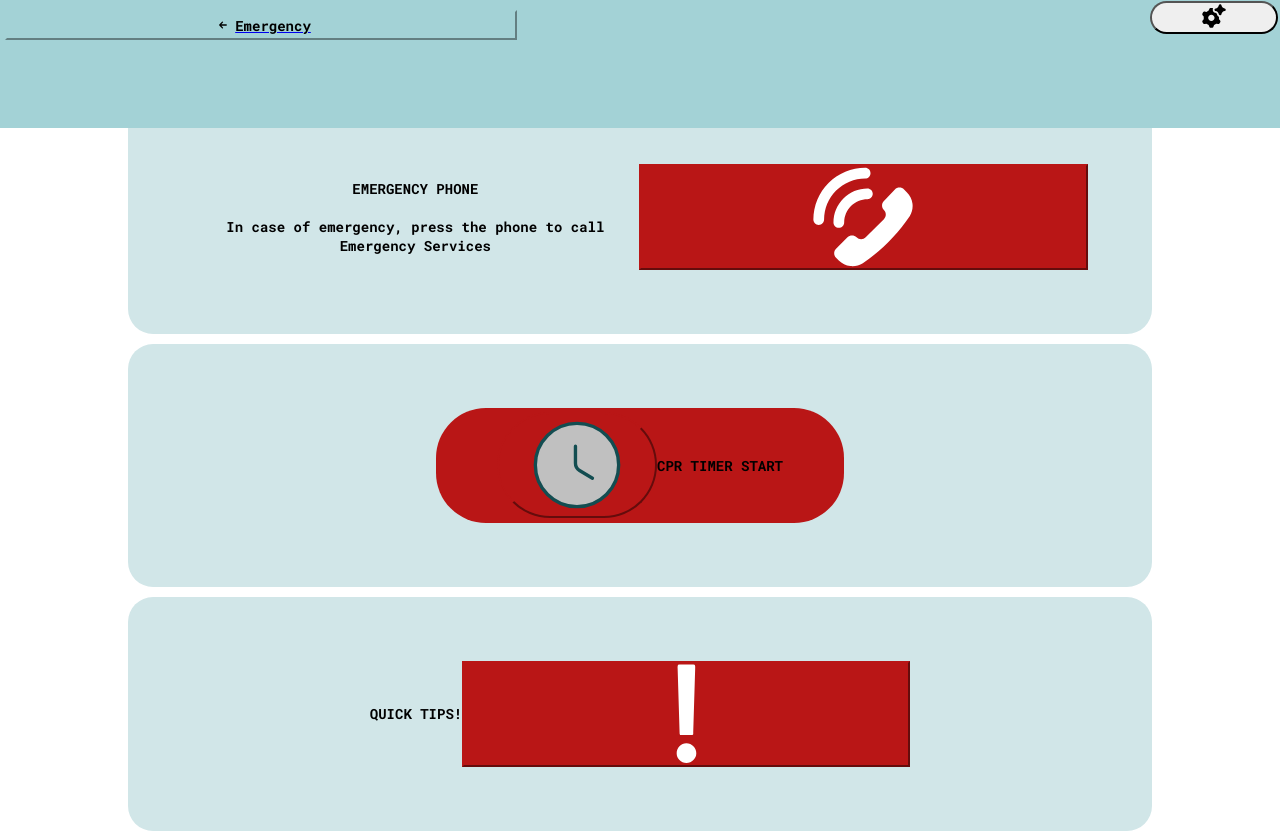
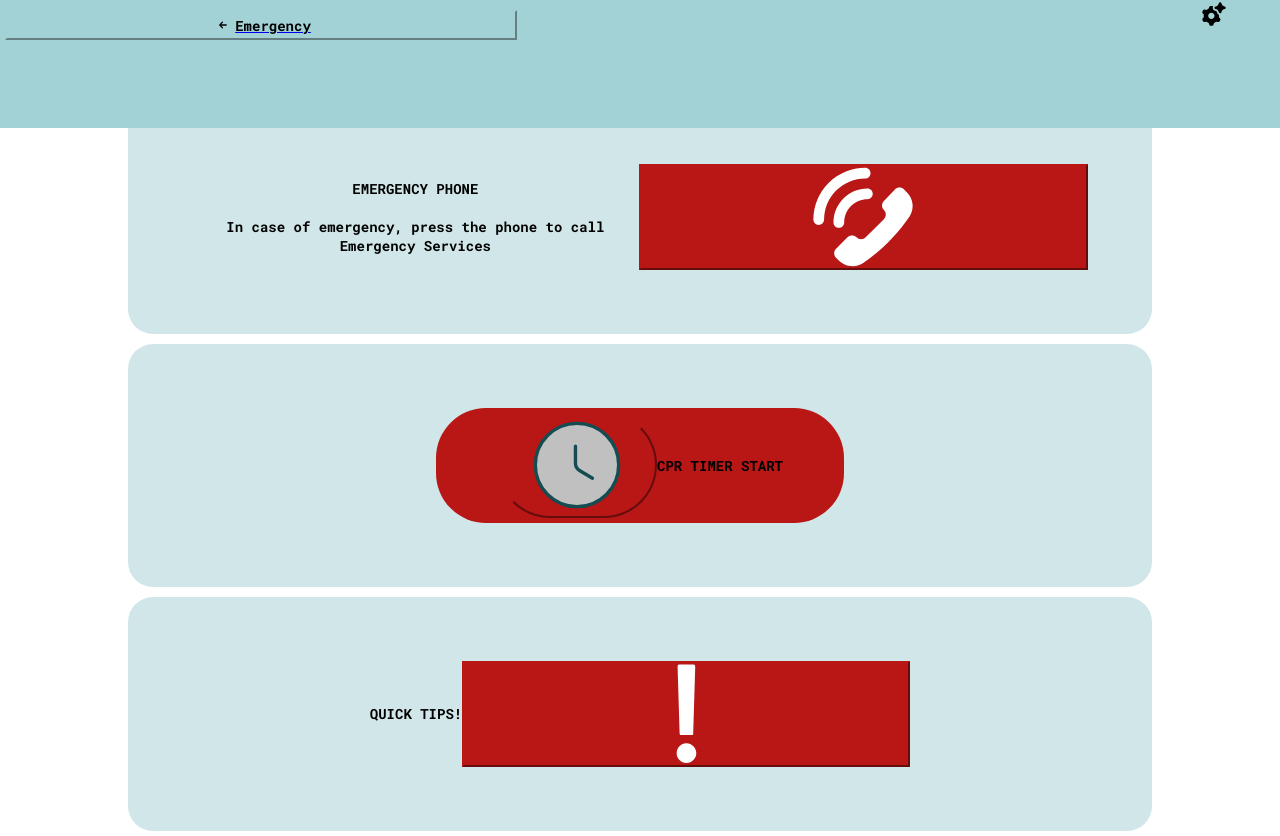
Before and after one commit to PhouMan/OctoCare, a React (Create React App) app in the folder client/: page /emergency in a window 1280 px wide. Built offline with nearby package versions, Linux system fonts and the light colour scheme; no server answers.

Commit message:
Fixed again

```diff
--- a/client/src/emergency.css
+++ b/client/src/emergency.css
@@ -11,12 +11,7 @@
 	background-color: #A3D2D6;
 }
 
-.container{
-	display: flex;
-	flex-direction: column;
-	justify-content: center;
-	align-items: center;
-}
+
 .rcorner1 {
 	border-radius: 25px;
 	background: #D1E6E8;
@@ -27,6 +22,7 @@
 	padding: 5%;
 	width: 70%;
 }
+
 
 .rcorner2 {
 	border-radius: 25px;
@@ -39,6 +35,7 @@
 	width: 70%;
 }
 
+
 .band {
 	border-radius: 50px;
 	background: #B91616;
@@ -49,7 +46,9 @@
 	padding: 0.5%;
 	width: 400px;
 
+
 }
+
 
 .rcorner3 {
 	border-radius: 25px;
@@ -60,6 +59,7 @@
 	margin: 5px;
 	padding: 5%;
 	width: 70%;
+
 
 }
 
@@ -79,6 +79,7 @@
    width: 40%;
 }
 
+
 .button-phone {
 	display: flex;
 	align-items: center;
@@ -88,6 +89,7 @@
     width: 60%;
 }
 
+
 .button-ex {
 	display: flex;
 	align-items: center;
@@ -96,6 +98,7 @@
 	border-color: #B91616;
     width: 50%;
 }
+
 
 .button-clock {
 	border-radius: 100px;
@@ -107,13 +110,18 @@
     width: 40%;
 }
 
+
 .button-gear {
 	border-radius: 100px;
     position: absolute;
 	top: 1px;
 	right: 2px;
 	width: 10%;
+    background-color: #A3D2D6;
+    outline: none;
+    border: 0;
 }
+
 
 .all-text {
     color: #000;
```
Also changed, not shown: client/src/emergency.js (+4 -4 lines). Lines whose indentation alone changed are shown as unchanged.
